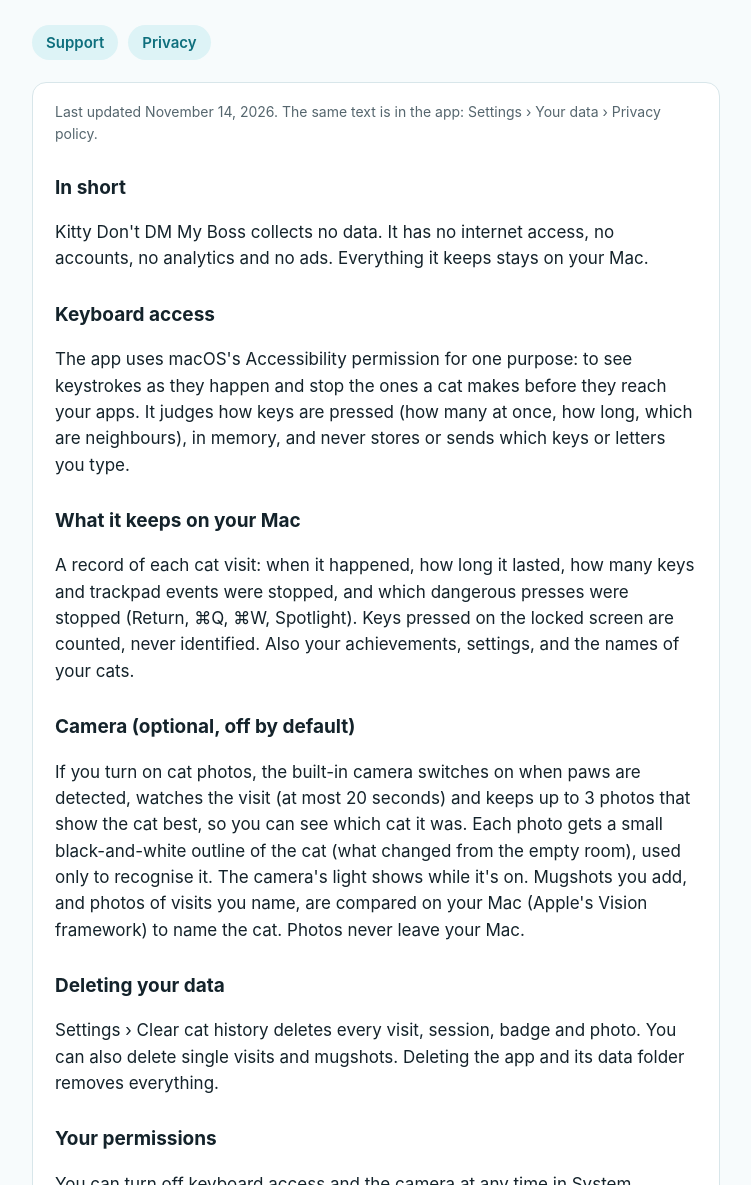
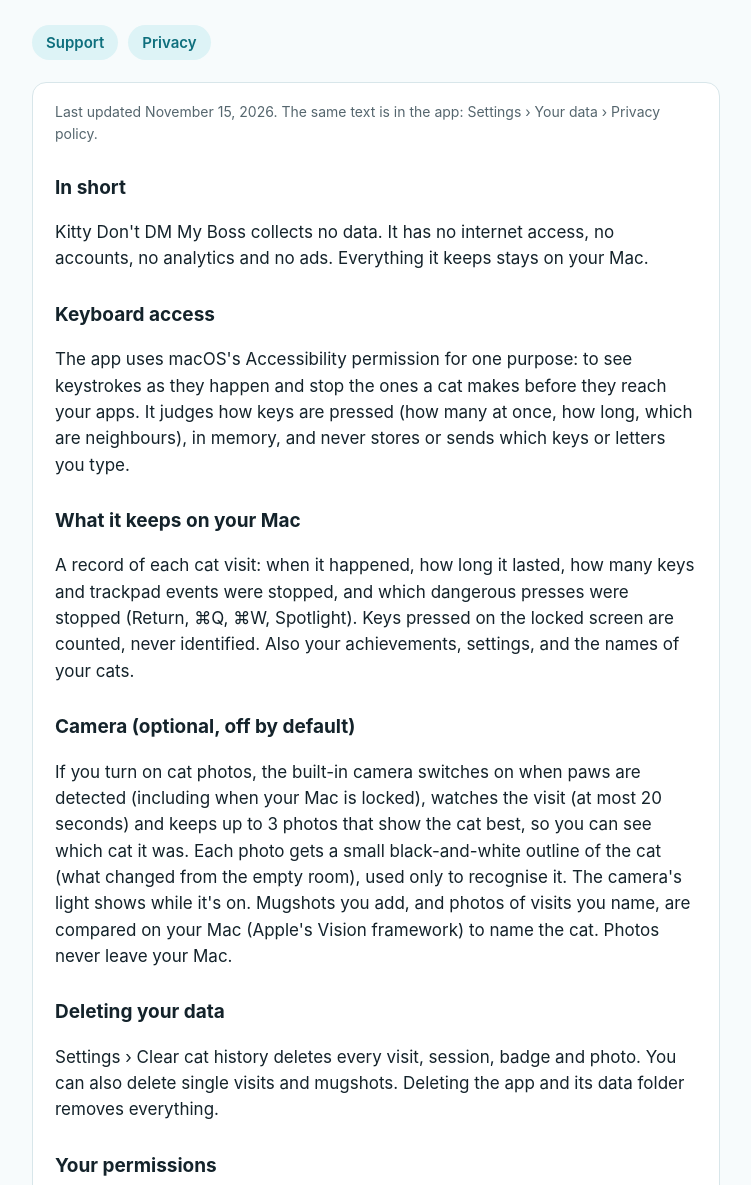
Before and after one commit to Aeternia-ua/kittydontdmmyboss, a plain HTML site: page privacy.html in a window 1280 px wide. Shown: the part 115-1300 px from the top of the page, without its empty margins (264-1015 px from the left). Drawn offline with Linux system fonts and the light colour scheme.

Commit message:
Privacy: cat photos can also be taken while the Mac is locked
Co-Authored-By: Claude Opus 5.5 <noreply@anthropic.com>

```diff
--- a/privacy.html
+++ b/privacy.html
@@ -14,7 +14,7 @@
 </header>
 <nav><a href="index.html">Support</a><a href="privacy.html">Privacy</a></nav>
 <div class="card">
-<p class="note">Last updated November 14, 2026. The same text is in the app: Settings › Your data › Privacy policy.</p>
+<p class="note">Last updated November 15, 2026. The same text is in the app: Settings › Your data › Privacy policy.</p>
 
 <h2>In short</h2>
 <p>Kitty Don't DM My Boss collects no data. It has no internet access, no accounts, no analytics and no ads.
@@ -31,7 +31,7 @@ and which dangerous presses were stopped (Return, ⌘Q, ⌘W, Spotlight). Keys p
 counted, never identified. Also your achievements, settings, and the names of your cats.</p>
 
 <h2>Camera (optional, off by default)</h2>
-<p>If you turn on cat photos, the built-in camera switches on when paws are detected, watches the visit (at most 20
+<p>If you turn on cat photos, the built-in camera switches on when paws are detected (including when your Mac is locked), watches the visit (at most 20
 seconds) and keeps up to 3 photos that show the cat best, so you can see which cat it was. Each photo gets a small
 black-and-white outline of the cat (what changed from the empty room), used only to recognise it. The camera's light
 shows while it's on. Mugshots you add, and photos of visits you name, are compared on your Mac (Apple's Vision framework) to name the
```
